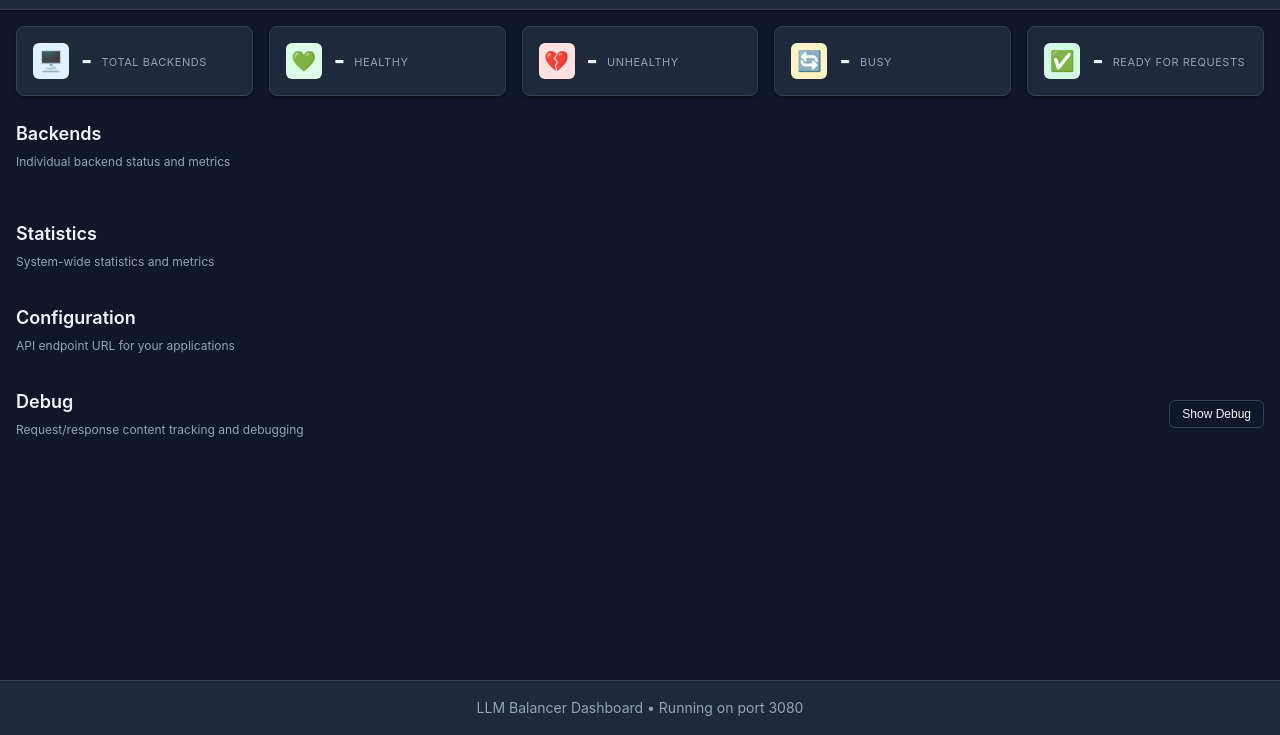
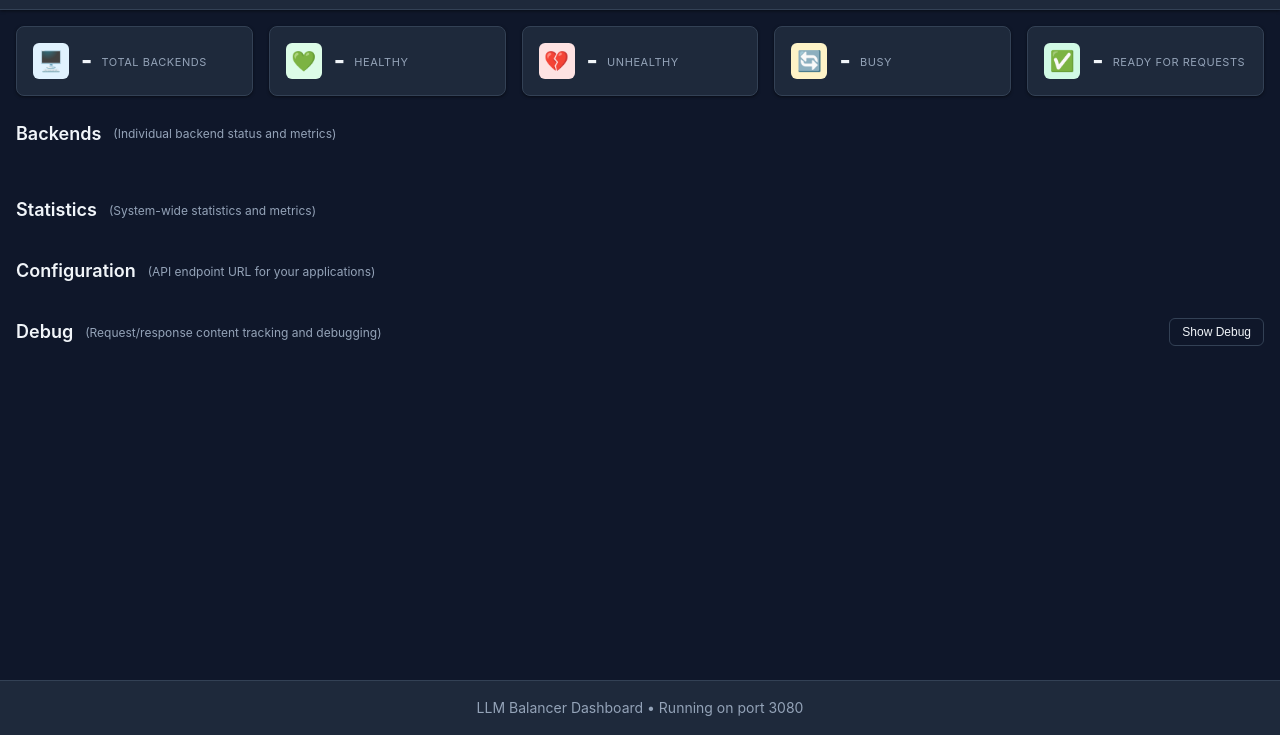
Before and after one commit to Schafer-List-Systems/llm_balancer, a website built with webpack: page frontend/public/index.html in a window 1280 px wide. Shown: the part 65-800 px from the top of the page. Built offline with nearby package versions, Linux system fonts and the light colour scheme; files whose address does not match are found by name.

Commit message:
feat: make section headers more compact
- Move section descriptions into parentheses after titles
- Add .section-subtitle styling for compact inline description
- Saves vertical space across all sections (Backends, Statistics, Configuration, Debug)

```diff
--- a/frontend/public/css/styles.css
+++ b/frontend/public/css/styles.css
@@ -276,12 +276,17 @@ body.dark-mode body {
   font-size: 1.125rem;
   font-weight: 600;
   color: var(--text-primary);
+  display: flex;
+  align-items: center;
+  gap: 0.5rem;
+  flex-wrap: wrap;
 }
 
-.section-description {
+.section-subtitle {
   font-size: 0.75rem;
   color: var(--text-secondary);
-  margin-top: 0.25rem;
+  font-weight: 400;
+  margin-left: 0.25rem;
 }
 
 /* Configuration Section */
--- a/frontend/public/js/dashboard.js
+++ b/frontend/public/js/dashboard.js
@@ -127,10 +127,7 @@ document.addEventListener('DOMContentLoaded', () => {
 
         <section class="backends-section">
           <div class="section-header">
-            <div>
-              <h2 class="section-title">Backends</h2>
-              <p class="section-description">Individual backend status and metrics</p>
-            </div>
+            <h2 class="section-title">Backends <span class="section-subtitle">(Individual backend status and metrics)</span></h2>
           </div>
           <div id="backendsGrid" class="backends-grid">
             <!-- Backend cards will be rendered here -->
@@ -139,10 +136,7 @@ document.addEventListener('DOMContentLoaded', () => {
 
         <section class="backends-section">
           <div class="section-header">
-            <div>
-              <h2 class="section-title">Statistics</h2>
-              <p class="section-description">System-wide statistics and metrics</p>
-            </div>
+            <h2 class="section-title">Statistics <span class="section-subtitle">(System-wide statistics and metrics)</span></h2>
           </div>
           <div id="statsSection" class="stats-section">
             <!-- Stats will be rendered here -->
@@ -151,10 +145,7 @@ document.addEventListener('DOMContentLoaded', () => {
 
         <section class="backends-section">
           <div class="section-header">
-            <div>
-              <h2 class="section-title">Configuration</h2>
-              <p class="section-description">API endpoint URL for your applications</p>
-            </div>
+            <h2 class="section-title">Configuration <span class="section-subtitle">(API endpoint URL for your applications)</span></h2>
           </div>
           <div id="configSection" class="config-section">
             <!-- Configuration will be rendered here -->
@@ -163,10 +154,7 @@ document.addEventListener('DOMContentLoaded', () => {
 
         <section class="backends-section">
           <div class="section-header">
-            <div>
-              <h2 class="section-title">Debug</h2>
-              <p class="section-description">Request/response content tracking and debugging</p>
-            </div>
+            <h2 class="section-title">Debug <span class="section-subtitle">(Request/response content tracking and debugging)</span></h2>
             <button id="toggleDebug" class="toggle-button">Show Debug</button>
           </div>
           <div id="debugSection" class="debug-section" style="display: none;">
```
